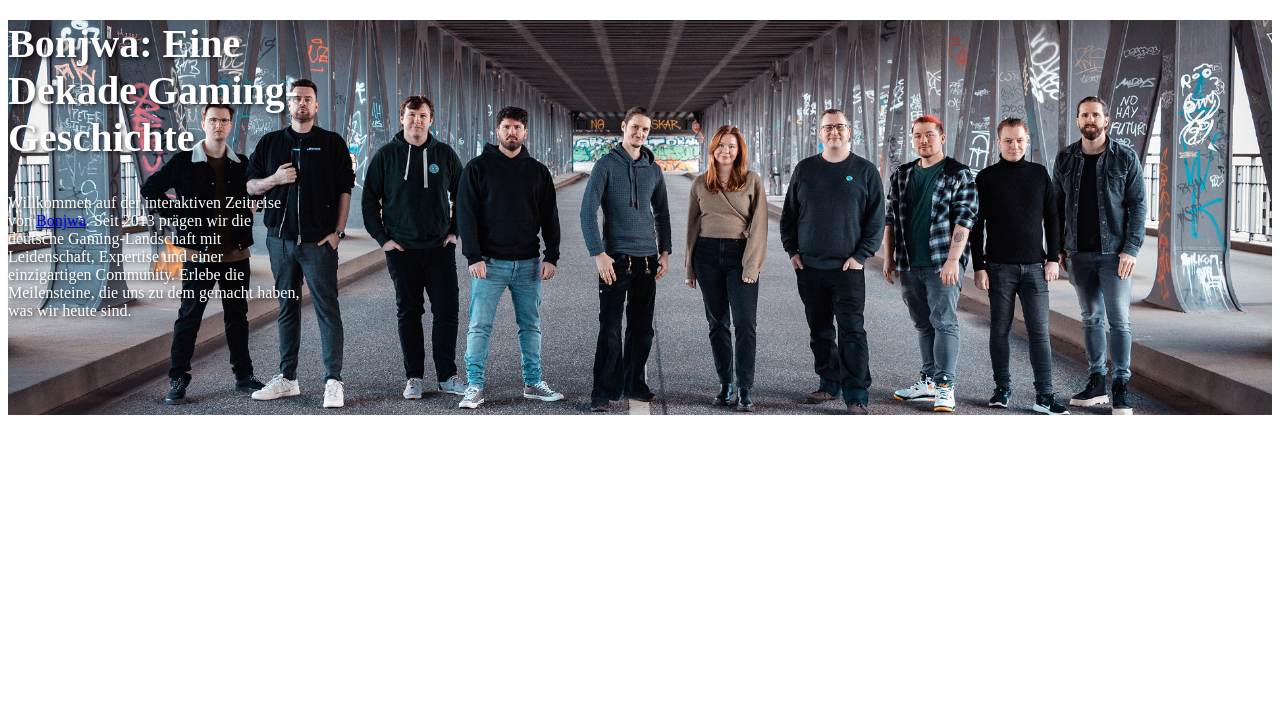
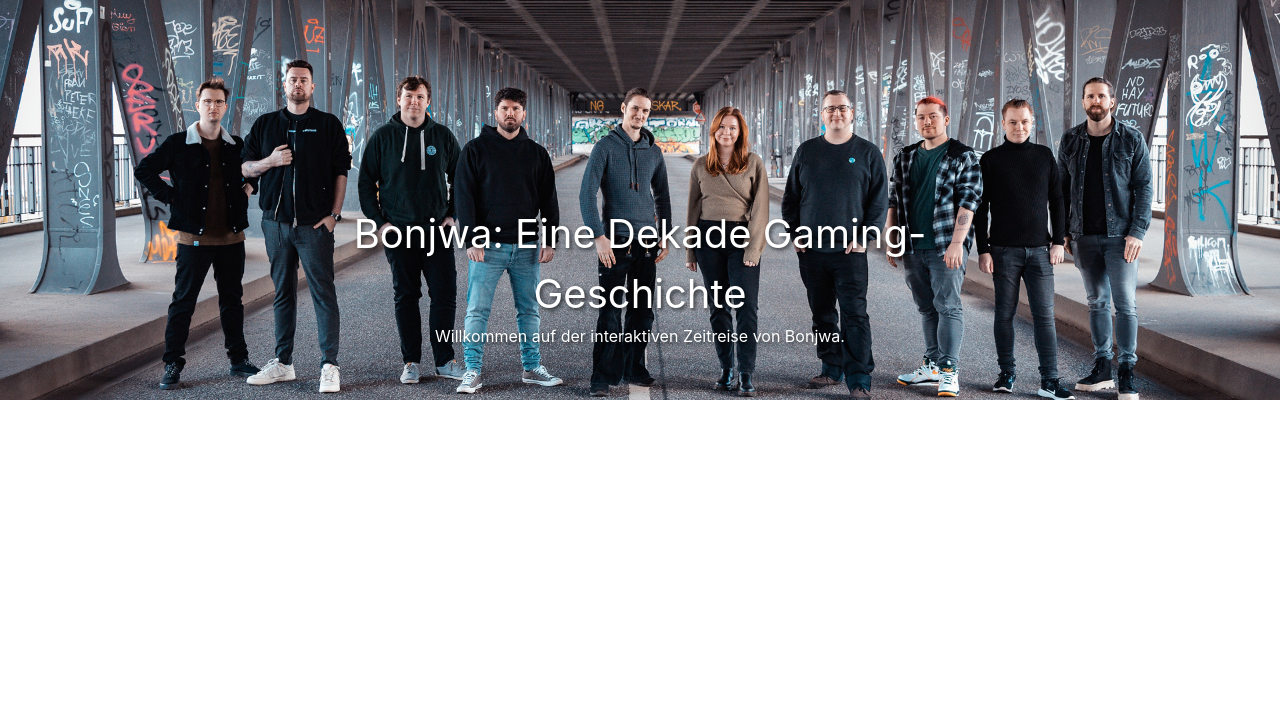
Before and after one commit to Michl92/Projekt-Medieninformatik, an Astro site: page / in a window 1280 px wide. Built offline with nearby package versions, Linux system fonts and the light colour scheme; Astro itself is replaced by a stand-in of ours.

Commit message:
feat: enhance Hero component with dynamic background image and update content structure chore: add stats collection and remove unused stats section

```diff
--- a/src/components/Hero.astro
+++ b/src/components/Hero.astro
@@ -1,24 +1,25 @@
 ---
 import { getEntry, render } from 'astro:content';
+import { Image } from 'astro:assets';
 
 
 const hero = await getEntry('sections', 'hero');
 const { Content } = hero ? await render(hero) : { Content: () => null };
 const title = hero?.data?.title ?? 'Bonjwa: Eine Dekade Gaming-Geschichte';
-const backgroundImage = hero?.data?.backgroundImage?.src ?? '/assets/images/teamfoto/teamfoto.png';
+const backgroundImage = hero?.data?.backgroundImage;
 ---
 
-<section
+<section>
 
-  style={`background-image: url('${backgroundImage}'); background-size: 100%; background-position: top; background-repeat: no-repeat;`}
->
-
-  <div style='width:300px; height: 700px; margin:left;'>
-    <h1 style='color: white; font-size: 2.5em; margin-top: 20px; text-shadow: 2px 2px 4px rgba(0, 0, 0, 0.7);'>
-      {title}
-    </h1>
-    <div  style='color: white; border-radius: 10px; text-shadow: 2px 2px 4px rgba(0, 0, 0, 0.7);'>
-      <Content />
+  <div style="position: relative; text-align: center"  >
+    {backgroundImage && <Image src={backgroundImage} alt="Hero Image" style='width: 100%; height: auto;' />}
+    <div style='position: absolute; top: 50%; left: 50%; transform: translate(-50%, -10%);'>
+      <h1 style='color: white; font-size: 2.5em; margin-top: 20px; text-shadow: 2px 2px 4px rgba(0, 0, 0, 0.7);'>
+        {title}
+      </h1>
+      <div  style='color: white; border-radius: 10px; text-shadow: 2px 2px 4px rgba(0, 0, 0, 0.7);'>
+        <Content />
+      </div>
     </div>
   </div>
 </section>
--- a/src/content.config.ts
+++ b/src/content.config.ts
@@ -25,11 +25,16 @@ const sections = defineCollection({
   schema: ({ image }) => z.object({
     title: z.string(),
     subtitle: z.string().optional(),
-    backgroundImage: image().optional(),
+    backgroundImage: image(),
     ctaText: z.string().optional(),
     ctaUrl: z.string().url().optional(),
+  }),
+});
 
-    // Felder für die Stats-Sektion (dynamisch via API)
+const stats = defineCollection({
+  loader: glob({ pattern: '**/[^_]*.{md,mdx}', base: "./src/content/sections" }),
+  schema: z.object({
+        // Felder für die Stats-Sektion (dynamisch via API)
     stats: z.array(z.object({
       label: z.string(),
       apiField: z.string(),
@@ -38,4 +43,4 @@ const sections = defineCollection({
   }),
 });
 
-export const collections = { historie, sections };
+export const collections = { historie, sections, stats };
--- a/src/content/sections/hero.md
+++ b/src/content/sections/hero.md
@@ -6,4 +6,4 @@ ctaText: "Zur offiziellen Homepage"
 ctaUrl: "https://www.bonjwa.de"
 ---
 
-Willkommen auf der interaktiven Zeitreise von <a href="https://www.bonjwa.de" target="_blank" rel="noopener noreferrer">Bonjwa</a>. Seit 2013 prägen wir die deutsche Gaming-Landschaft mit Leidenschaft, Expertise und einer einzigartigen Community. Erlebe die Meilensteine, die uns zu dem gemacht haben, was wir heute sind.
+Willkommen auf der interaktiven Zeitreise von <a href="https://www.bonjwa.de" target="_blank" rel="noopener noreferrer">Bonjwa</a>.
--- a/src/pages/index.astro
+++ b/src/pages/index.astro
@@ -1,6 +1,7 @@
 ---
 import Navigation from "../components/Navigation.astro";
 import Hero from "../components/Hero.astro";
+import "../styles/global.css";
 ---
 
 <Hero />
--- a/src/styles/global.css
+++ b/src/styles/global.css
@@ -1 +1,6 @@
 @import "tailwindcss";
+
+body {
+  margin: 0;
+  padding: 0;
+}
```
Also changed, not shown: src/content/twitchtracker/stats.md (renamed from src/content/sections/stats.md).
